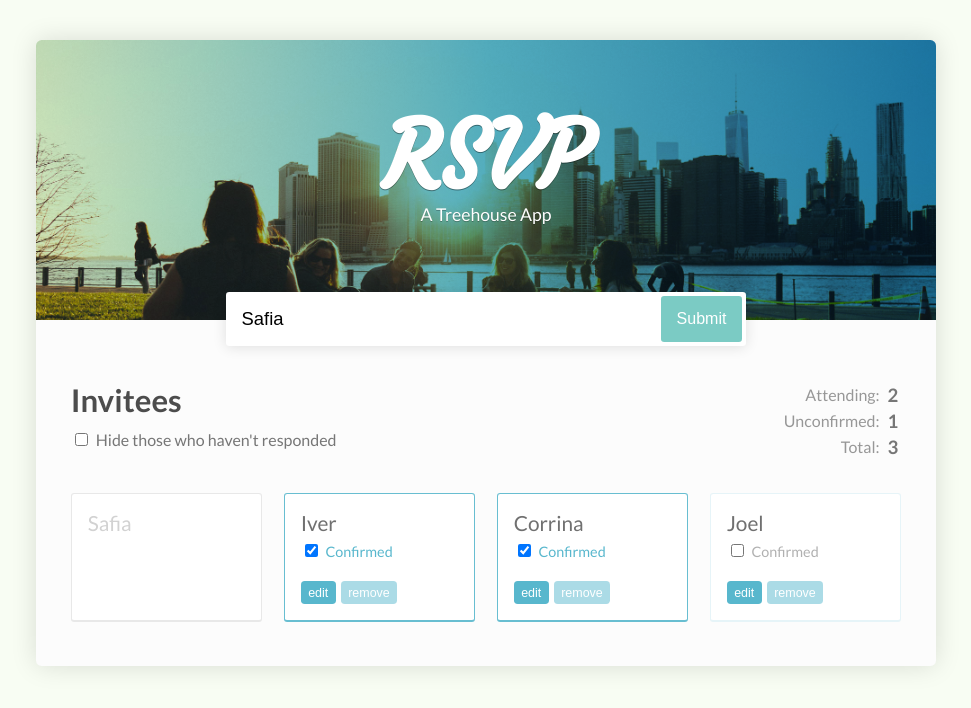
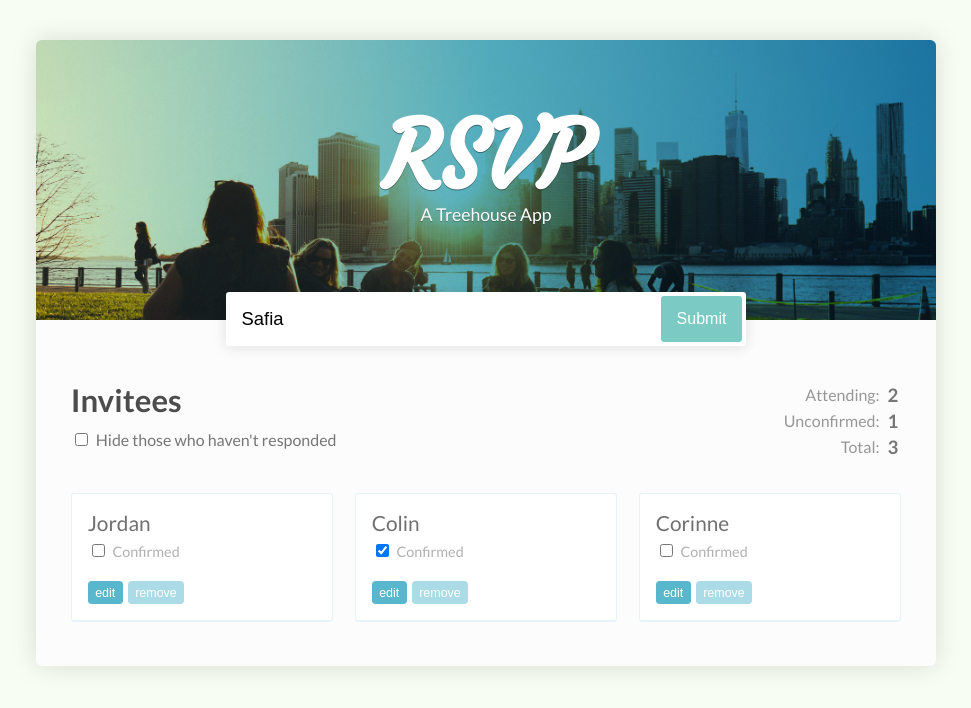
Before and after one commit to jordanmor/rsvp-app-react, a React (Create React App) app: page / in a window 1280 px wide. Shown: the top 708 px of the page, without its empty margins (154-1125 px from the left). Built offline with nearby package versions, Linux system fonts and the light colour scheme; the HTML template or start-up script is replaced by a standard one.

Commit message:
Complete GuestList component

```diff
--- a/src/App.js
+++ b/src/App.js
@@ -12,6 +12,10 @@
       {
         name: 'Colin',
         isConfirmed: true
+      },
+      {
+        name: 'Corinne',
+        isConfirmed: false
       }
     ]
   }
@@ -55,7 +59,7 @@
             </tbody>
           </table>
 
-          <GuestList />
+          <GuestList guests={this.state.guests} />
 
         </div>
       </div>
--- a/src/GuestList.js
+++ b/src/GuestList.js
@@ -1,31 +1,22 @@
 import React from 'react';
+import PropTypes from 'prop-types';
 
 const GuestList = props =>
     <ul>
-        <li className="pending"><span>Safia</span></li>
-        <li className="responded"><span>Iver</span>
-        <label>
-            <input type="checkbox" checked /> Confirmed
-        </label>
-        <button>edit</button>
-        <button>remove</button>
-        </li>
-        <li className="responded">
-        <span>Corrina</span>
-        <label>
-            <input type="checkbox" checked /> Confirmed
-        </label>
-        <button>edit</button>
-        <button>remove</button>
-        </li>
-        <li>
-        <span>Joel</span>
-        <label>
-            <input type="checkbox" /> Confirmed
-        </label>
-        <button>edit</button>
-        <button>remove</button>
-        </li>
-    </ul>
+        {props.guests.map((guest, index) =>
+            <li key={index}>
+                <span>{guest.name}</span>
+                <label>
+                    <input type="checkbox" checked={guest.isConfirmed}/> Confirmed
+                </label>
+                <button>edit</button>
+                <button>remove</button>
+            </li>
+        )}
+    </ul>;
+
+    GuestList.propTypes = {
+        guests: PropTypes.array.isRequired
+    }
 
 export default GuestList;
```
